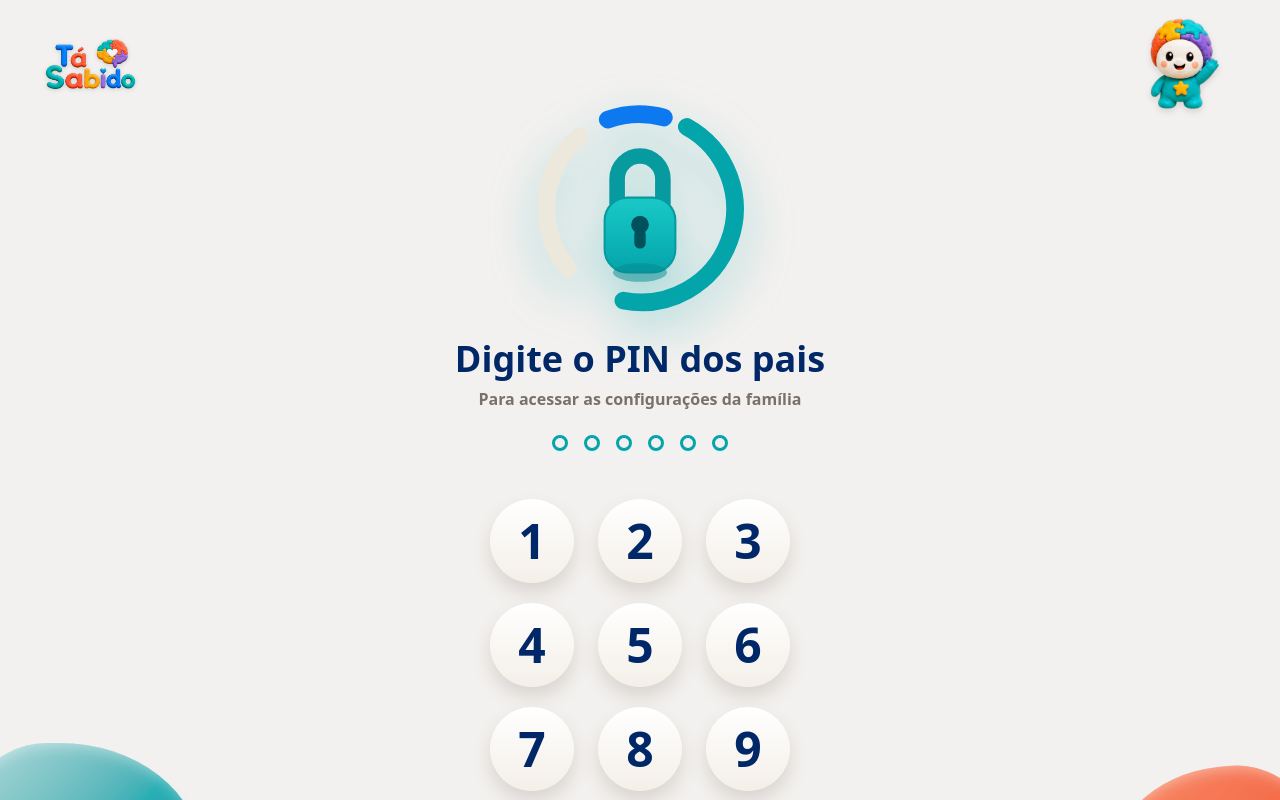
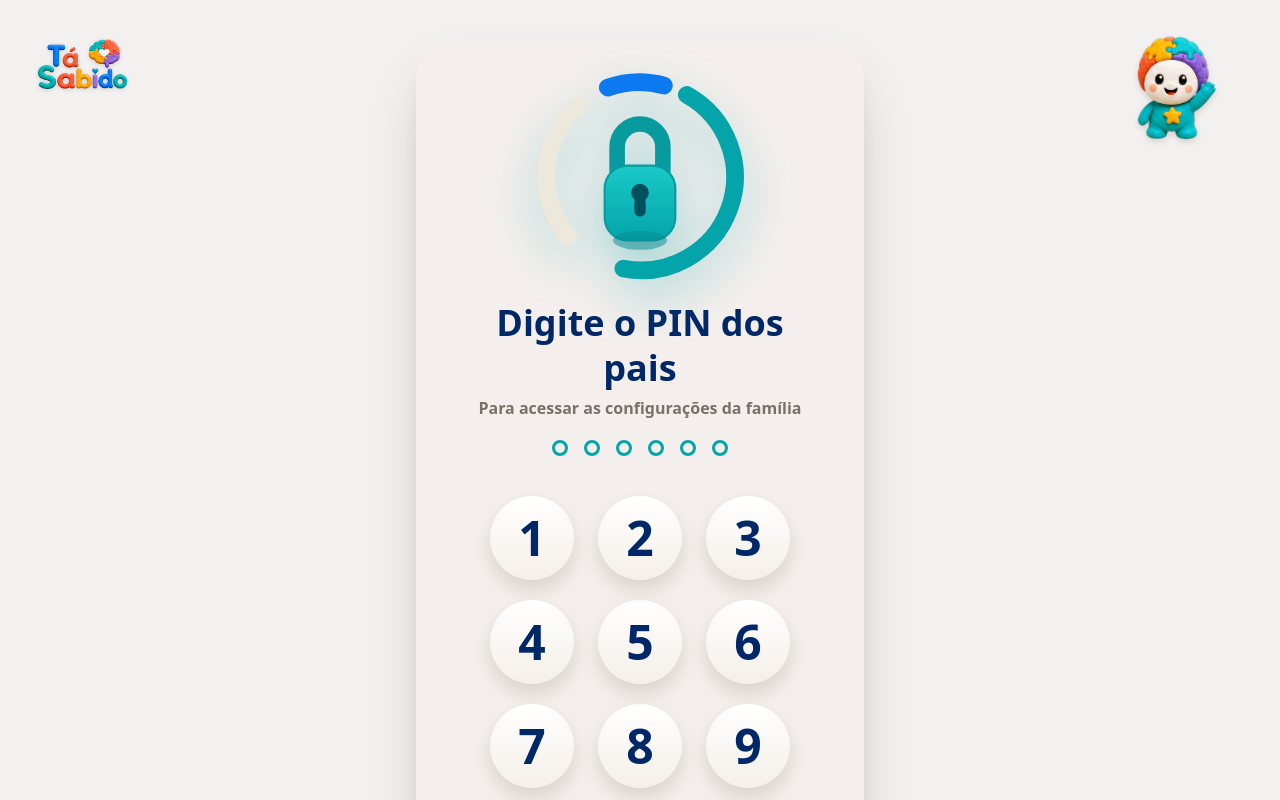
Before and after one commit to MatheusCarvalho12/tasabido, a React (Vite) app in the folder frontend/: page /pin in a window 1280 px wide. Shown: the top 800 px of the page. Built offline with nearby package versions, Linux system fonts and the light colour scheme; what @hey-api/client-fetch, cpf-cnpj-validator would draw is missing.

Commit message:
refactor(pais): card modal no desktop, blobs afastados, .then/.catch p/ React Compiler (T7)

```diff
--- a/frontend/src/components/jogos/PinScreen.tsx
+++ b/frontend/src/components/jogos/PinScreen.tsx
@@ -144,14 +144,16 @@ export function PinScreen() {
   }, [])
 
   const submitPin = useCallback(
-    async (pin: string) => {
+    (pin: string) => {
       if (submittingRef.current) {
         return
       }
       submittingRef.current = true
       setLoading(true)
-      try {
-        const { valido } = await validateParentPinApi(pin)
+      // .then/.catch em vez de try/catch async: o React Compiler não suporta
+      // try/catch com await dentro de componente.
+      void validateParentPinApi(pin)
+        .then(({ valido }) => {
           if (valido) {
             unlock()
             setCelebrating(true)
@@ -164,7 +166,8 @@ export function PinScreen() {
             setErrorKey((k) => k + 1)
             setDigits('')
           }
-      } catch (err) {
+        })
+        .catch((err: unknown) => {
           if (err instanceof ApiRequestError && err.status === 401) {
             setErrorMsg(PIN_ERROR_WRONG)
           } else {
@@ -172,10 +175,11 @@ export function PinScreen() {
           }
           setErrorKey((k) => k + 1)
           setDigits('')
-      } finally {
+        })
+        .finally(() => {
           submittingRef.current = false
           setLoading(false)
-      }
+        })
     },
     [navigate, unlock],
   )
@@ -201,13 +205,13 @@ export function PinScreen() {
   }
 
   return (
-    <main className="relative flex min-h-dvh flex-col items-center overflow-hidden bg-cream px-6 pt-8 pb-10 text-navy sm:px-10">
+    <main className="relative flex min-h-dvh flex-col items-center overflow-hidden bg-cream px-6 pt-8 pb-10 text-navy sm:px-10 lg:justify-center lg:overflow-y-auto lg:px-0 lg:py-10">
       {/* Logo no topo (esquerda, como na referência) */}
       <img
         src={logo}
         alt="Tá Sabido"
         draggable={false}
-        className="h-14 w-auto self-start drop-shadow-sm sm:h-16"
+        className="h-14 w-auto self-start drop-shadow-sm sm:h-16 lg:absolute lg:top-8 lg:left-8"
       />
 
       {/* Sabidinho curioso no canto direito */}
@@ -215,10 +219,11 @@ export function PinScreen() {
         src={mascote}
         alt="Sabidinho espiando a digitação do PIN"
         draggable={false}
-        className="pointer-events-none absolute top-2 right-2 w-20 object-contain drop-shadow-md sm:w-28 lg:right-10"
+        className="pointer-events-none absolute top-2 right-2 w-20 object-contain drop-shadow-md sm:w-28 lg:top-6 lg:right-10 lg:w-32"
       />
 
-      <div className="flex w-full max-w-sm flex-col items-center gap-5 pt-2 sm:gap-6">
+      {/* Card central no desktop (modal); mobile full-bleed como a referência */}
+      <div className="relative flex w-full max-w-sm flex-col items-center gap-4 pt-2 sm:gap-5 lg:max-w-md lg:gap-5 lg:rounded-[2.5rem] lg:bg-panel lg:px-12 lg:py-8 lg:shadow-clay">
         <BigLockGraphic />
 
         <div className="text-center">
@@ -251,8 +256,8 @@ export function PinScreen() {
 
       {/* Blobs decorativos nos cantos inferiores (estilo clay da referência) */}
       <div aria-hidden="true" className="pointer-events-none absolute inset-0">
-        <div className="clay-blob absolute -bottom-16 -left-14 size-52 rounded-[42%_58%_60%_40%/55%_45%_60%_40%] bg-gradient-to-br from-turquoise-light via-turquoise to-turquoise-dark opacity-85 sm:size-64" />
-        <div className="clay-blob absolute -right-14 -bottom-14 size-44 -rotate-6 rounded-[55%_45%_40%_60%/45%_55%_50%_50%] bg-gradient-to-br from-[#f8784f] via-coral to-coral-dark opacity-85 sm:size-56" />
+        <div className="clay-blob absolute -bottom-24 -left-20 size-44 rounded-[42%_58%_60%_40%/55%_45%_60%_40%] bg-gradient-to-br from-turquoise-light via-turquoise to-turquoise-dark opacity-85 sm:size-64" />
+        <div className="clay-blob absolute -right-20 -bottom-20 size-36 -rotate-6 rounded-[55%_45%_40%_60%/45%_55%_50%_50%] bg-gradient-to-br from-[#f8784f] via-coral to-coral-dark opacity-85 sm:size-56" />
       </div>
 
       <AnimatePresence>{celebrating && <SuccessCelebration />}</AnimatePresence>
```
Lines whose indentation alone changed are shown as unchanged.
